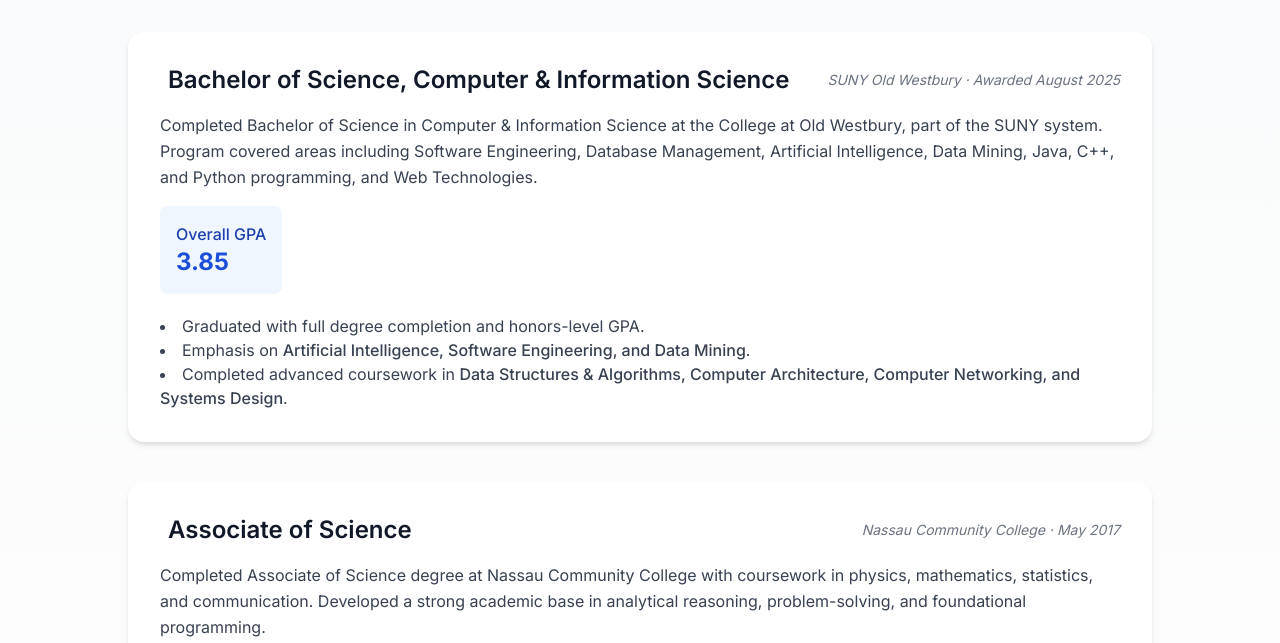
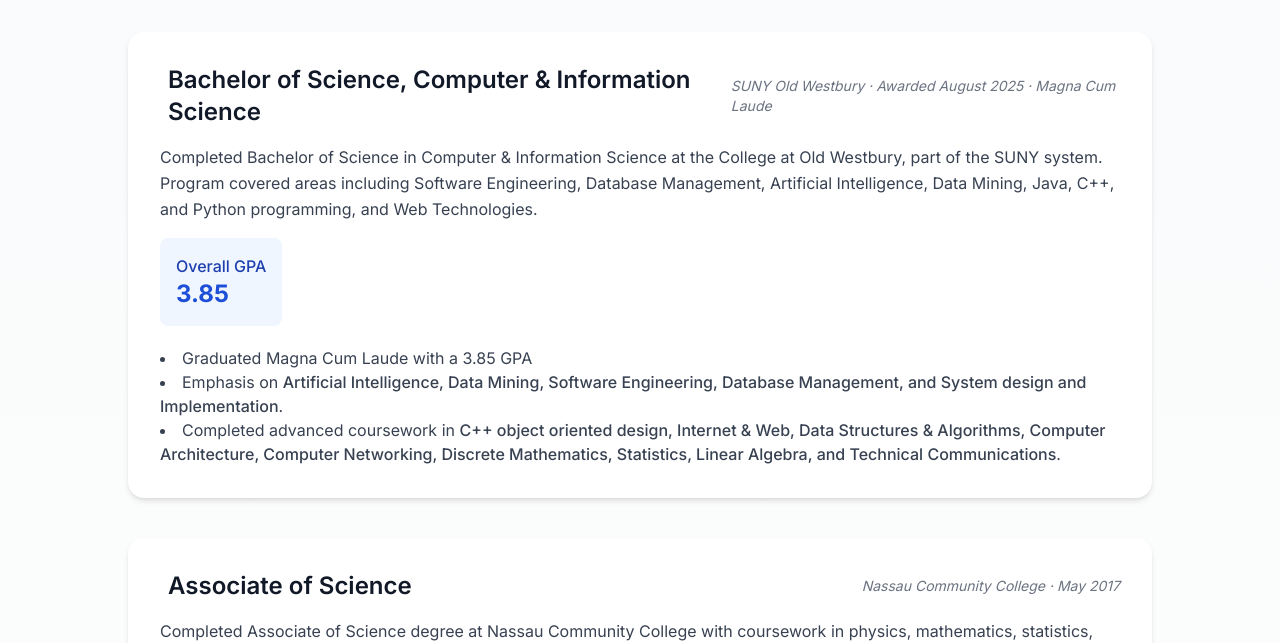
Before and after one commit to frankstop/Portfolio, a plain HTML site: page education.html in a window 1280 px wide. Shown: the part 168-811 px from the top of the page. Drawn offline with nearby package versions, Linux system fonts and the light colour scheme; some icons are missing.

Commit message:
Update education details to include honors and coursework

```diff
--- a/education.html
+++ b/education.html
@@ -93,7 +93,7 @@
           <i class="ph-graduation-cap text-blue-600 text-2xl"></i>
           Bachelor of Science, Computer & Information Science
         </h3>
-        <p class="text-sm text-gray-500 italic">SUNY Old Westbury · Awarded August 2025</p>
+        <p class="text-sm text-gray-500 italic">SUNY Old Westbury · Awarded August 2025 · Magna Cum Laude</p>
       </div>
       <p class="text-gray-700 leading-relaxed mb-2">
         Completed Bachelor of Science in Computer & Information Science at the College at Old Westbury, part of the SUNY system.
@@ -104,9 +104,9 @@
         <p class="text-2xl font-bold text-blue-700">3.85</p>
       </div>
       <ul class="list-disc list-inside text-gray-700 mt-5">
-        <li>Graduated with full degree completion and honors-level GPA.</li>
-        <li>Emphasis on <span class="font-medium">Artificial Intelligence, Software Engineering, and Data Mining</span>.</li>
-        <li>Completed advanced coursework in <span class="font-medium">Data Structures & Algorithms, Computer Architecture, Computer Networking, and Systems Design</span>.</li>
+        <li>Graduated Magna Cum Laude with a 3.85 GPA</li>
+        <li>Emphasis on <span class="font-medium">Artificial Intelligence, Data Mining,  Software Engineering, Database Management, and System design and Implementation</span>.</li>
+        <li>Completed advanced coursework in <span class="font-medium">C++ object oriented design, Internet & Web, Data Structures & Algorithms, Computer Architecture, Computer Networking, Discrete Mathematics, Statistics, Linear Algebra, and Technical Communications</span>.</li>
       </ul>
     </div>
 
```
